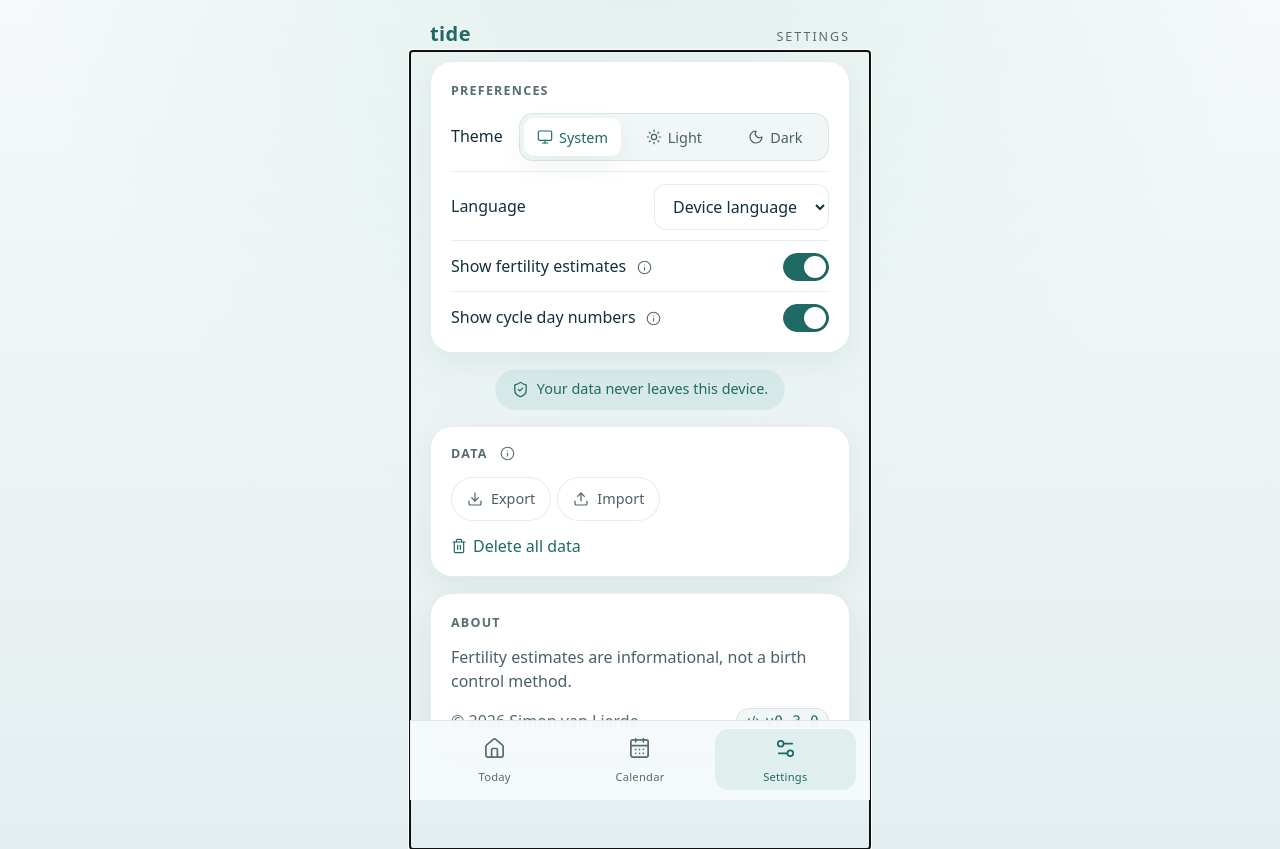
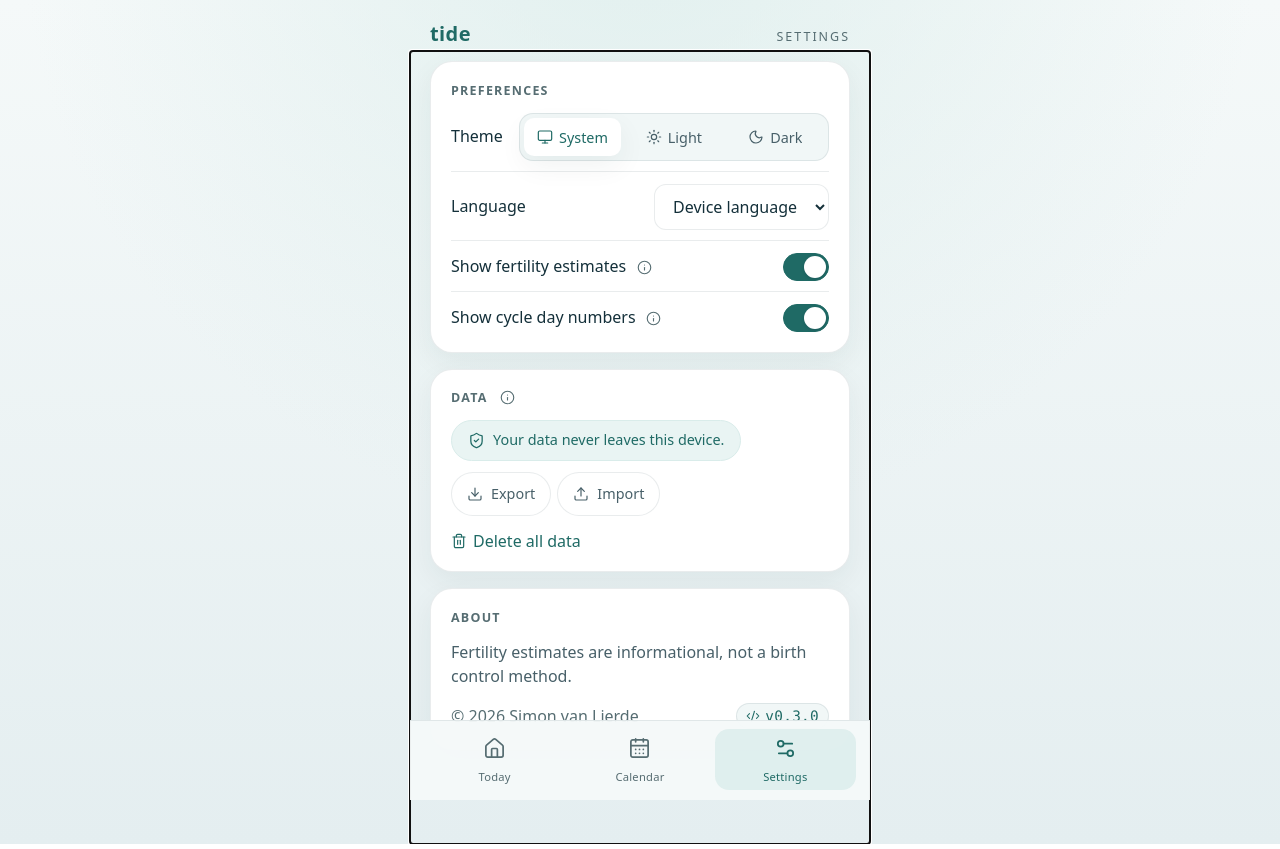
Before and after one commit to simonvanlierde/tide, a React (Vite) app: page /settings in a window 1280 px wide. Built offline with nearby package versions, Linux system fonts and the light colour scheme.

Commit message:
refactor(settings): move the privacy promise into the Data card
It reads as the card's opening statement, above the export, import and delete
controls, instead of floating between two cards. Left-aligned with the card's
own rhythm, and scoped so the card's paragraph styling doesn't claim it.

```diff
--- a/src/features/settings/DataSection.tsx
+++ b/src/features/settings/DataSection.tsx
@@ -1,4 +1,10 @@
-import { CircleAlert, Download, Trash2, Upload } from "lucide-react";
+import {
+  CircleAlert,
+  Download,
+  ShieldCheck,
+  Trash2,
+  Upload,
+} from "lucide-react";
 import { type ChangeEvent, useRef, useState } from "react";
 import { downloadAppState, parseImportedState } from "../../data/transfer";
 import type { AppState } from "../../domain/types";
@@ -79,6 +85,11 @@ export function DataSection() {
           {t("settings.dataHelp")}
         </InfoPopover>
       </div>
+      {/* Answers "where does my data go?" above the controls that move it. */}
+      <p className="privacy-chip">
+        <AppIcon icon={ShieldCheck} className="privacy-chip__icon" />
+        <span>{t("settings.privacy")}</span>
+      </p>
       <div className="settings-group settings-group--compact">
         <div className="chip-row chip-row--dense">
           <button
--- a/src/features/settings/SettingsScreen.tsx
+++ b/src/features/settings/SettingsScreen.tsx
@@ -1,6 +1,4 @@
-import { ShieldCheck } from "lucide-react";
 import { useT } from "../../state/provider";
-import { AppIcon } from "../../ui/icons";
 import { AboutSection } from "./AboutSection";
 import { CycleNumbersSection } from "./CycleNumbersSection";
 import { DataSection } from "./DataSection";
@@ -22,12 +20,6 @@ export function SettingsScreen() {
           <CycleNumbersSection />
         </div>
       </article>
-      {/* Answers "where does my data go?" right where the export, import and
-          delete controls are — the only place on the screen that asks it. */}
-      <p className="privacy-chip">
-        <AppIcon icon={ShieldCheck} className="privacy-chip__icon" />
-        <span>{t("settings.privacy")}</span>
-      </p>
       <DataSection />
       <AboutSection />
     </section>
--- a/src/styles/ui.css
+++ b/src/styles/ui.css
@@ -281,13 +281,14 @@
     background: transparent;
   }
 
-  /* The privacy promise at the top of Settings: tide-tint pill, deep-tide
-     text, same family as the status chips but self-centred. */
-  .privacy-chip {
+  /* The privacy promise, at the head of the Data card: tide-tint pill,
+     deep-tide text, same family as the status chips. Left-aligned with the
+     card's own rhythm rather than centred. */
+  .utility-card .privacy-chip {
     display: inline-flex;
     align-items: center;
     gap: 8px;
-    justify-self: center;
+    justify-self: start;
     max-width: 100%;
     margin: 0;
     padding: 10px 16px;
```
Also changed, not shown: 1 other file (tests, documents, lock files or other folders).
